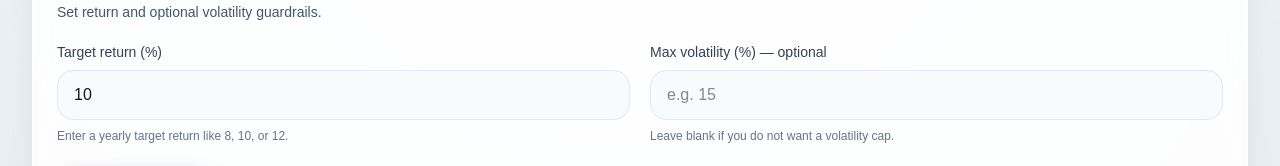
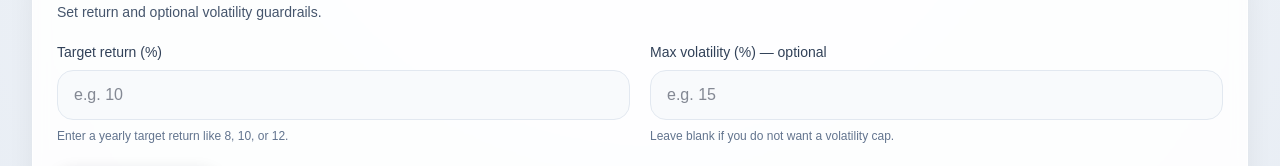
Before and after one commit to InterFinB/hedge_the_edge.sx, a Next.js app in the folder hedge-the-edge-web/: page / in a window 1280 px wide. Shown: the part 254-420 px from the top of the page. Built offline with nearby package versions, Linux system fonts and the light colour scheme.

Commit message:
describe what changed

```diff
--- a/hedge-the-edge-web/app/page.tsx
+++ b/hedge-the-edge-web/app/page.tsx
@@ -87,7 +87,7 @@ function getReadableWarningMessage(warning?: string | null): string {
 }
 
 export default function Home() {
-  const [targetReturnInput, setTargetReturnInput] = useState("10");
+  const [targetReturnInput, setTargetReturnInput] = useState("");
   const [maxVolatilityInput, setMaxVolatilityInput] = useState("");
   const [loading, setLoading] = useState(false);
   const [error, setError] = useState("");
```
